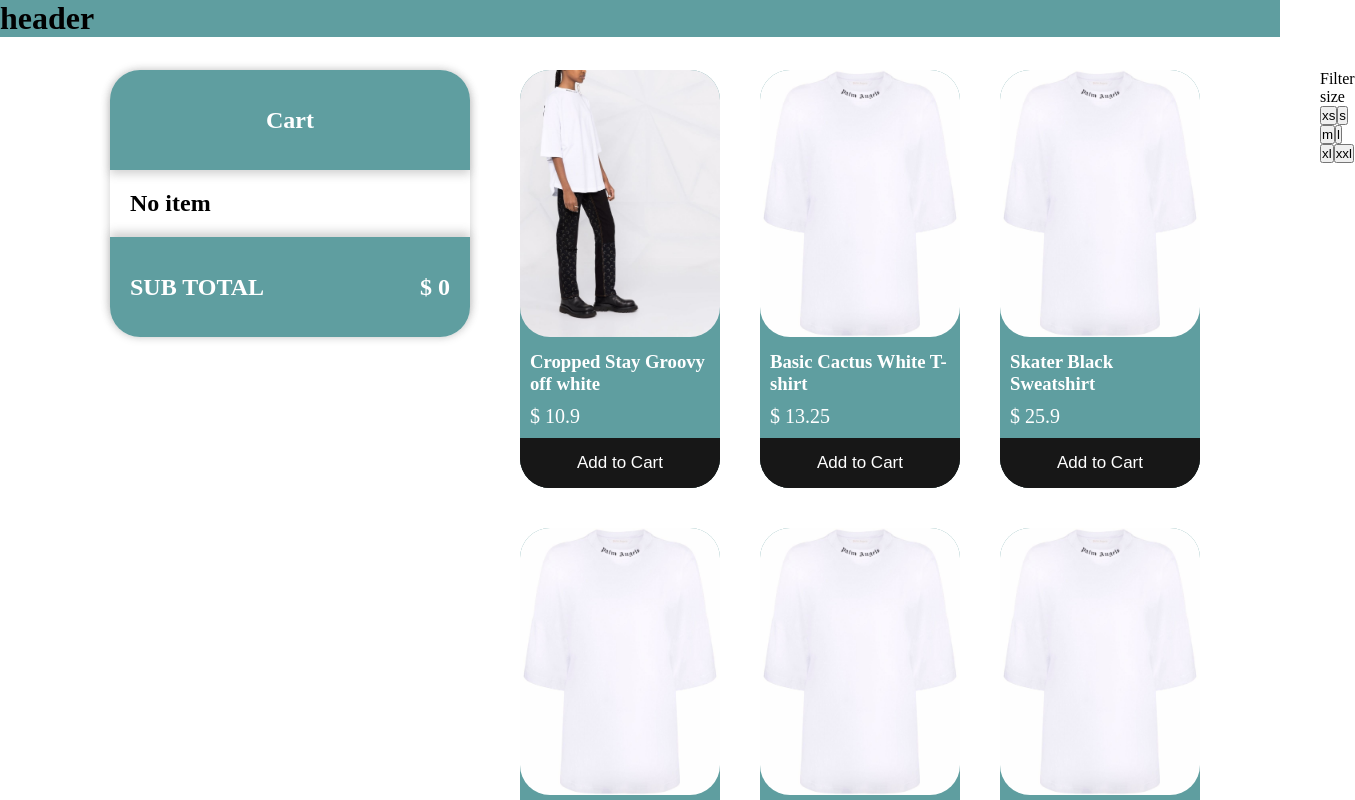
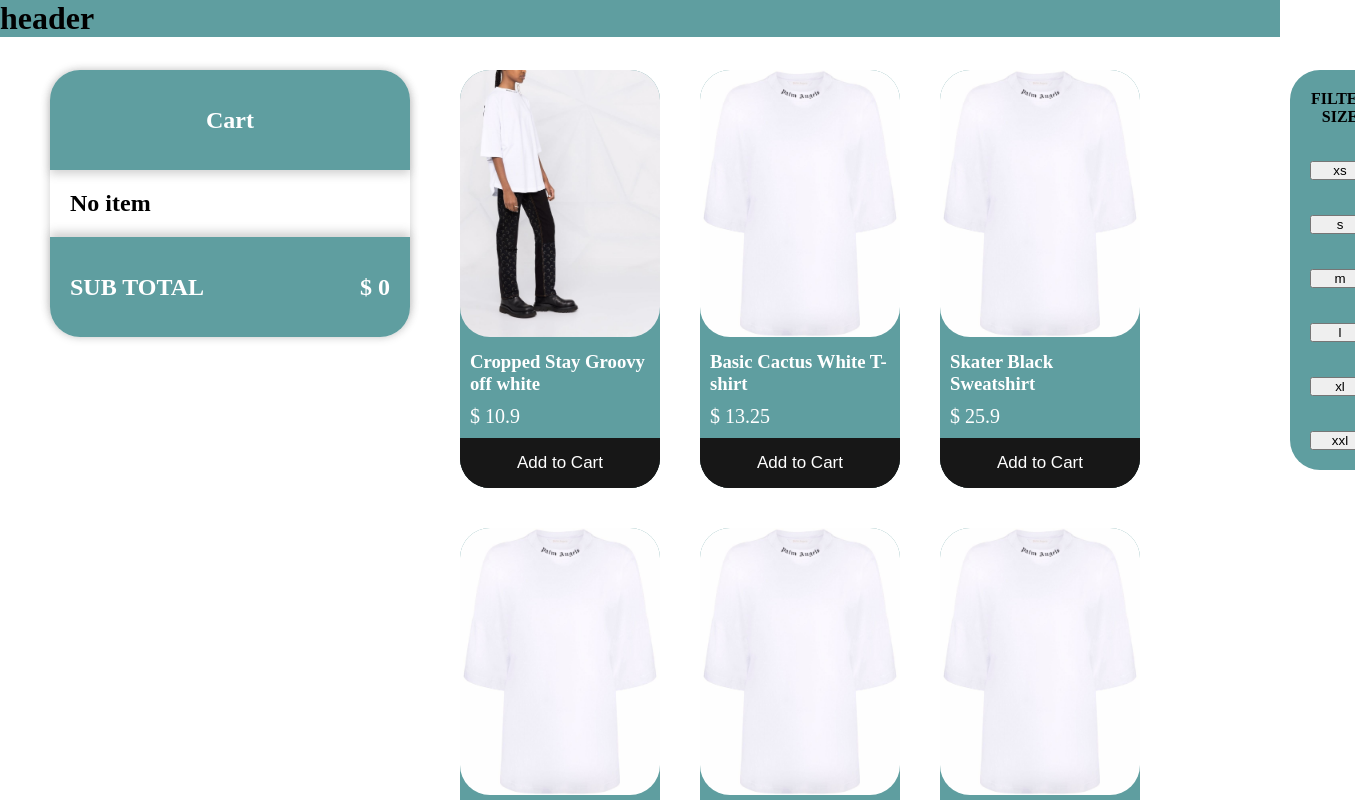
Before and after one commit to LeulBerhanu/Ecommerce-project, a React (Vite) app: page / in a window 1280 px wide. Shown: the top 800 px of the page, 1355 px wide, since content can reach past the window. Built offline with nearby package versions, Linux system fonts and the light colour scheme.

Commit message:
layout updated with grid and filter bar modified

```diff
--- a/src/components/componentsStyles.scss
+++ b/src/components/componentsStyles.scss
@@ -5,15 +5,51 @@
 }
 
 .layout {
-  display: flex;
-  padding: 70px;
+  display: grid;
+  grid-template-columns: 300px 900px 1fr;
+  gap: 40px;
+  padding: 70px 10px;
+
+  main {
+    display: flex;
+    justify-content: center;
+    width: 100%;
+
+    // flex-direction: column;
+    // flex-direction: row;
+    // align-items: center;
+    // width: 800px;
+
+    .cards {
+      display: flex;
+      gap: 40px;
+      justify-content: center;
+      width: 800px;
+      flex-wrap: wrap;
+      //   margin-top: 70px;
+      //   border: 1px dashed red;
+    }
+  }
+
+  .size__filter {
+    position: fixed;
+    background-color: cadetblue;
+    border-radius: 30px;
+    text-align: center;
+    height: 400px;
+    width: 100px;
+    padding: 20px;
+    font-weight: bold;
+    text-transform: uppercase;
+    display: flex;
+    flex-direction: column;
+    justify-content: space-between;
+
+    .selected {
+      background-color: black;
+      color: wheat;
+    }
+  }
 }
 
 // HOME PAGE
-.cards {
-  display: flex;
-  gap: 40px;
-  margin-left: 450px;
-  width: 800px;
-  flex-wrap: wrap;
-}
--- a/src/pages/Home.jsx
+++ b/src/pages/Home.jsx
@@ -88,7 +88,9 @@ export default function Home() {
       {/* <aside>
       </aside> */}
       <div className="layout">
+        <div>
           <Cart />
+        </div>
         <main>
           <div className="cards">
             {filteredProducts.map((item, index) => {
@@ -104,12 +106,15 @@ export default function Home() {
             })}
           </div>
         </main>
+        <div>
           <div className="size__filter">
             <p>Filter size</p>
             {filters.map((size, index) => (
               <button
                 key={`filter-${index}`}
-              className={`${selectedFilters?.includes(size) ? "selected" : ""}`}
+                className={`${
+                  selectedFilters?.includes(size) ? "selected" : ""
+                }`}
                 onClick={() => handleFilterButtonClick(size)}
               >
                 {size}
@@ -117,6 +122,7 @@ export default function Home() {
             ))}
           </div>
         </div>
+      </div>
     </>
   );
 }
```
Lines whose indentation alone changed are shown as unchanged.
